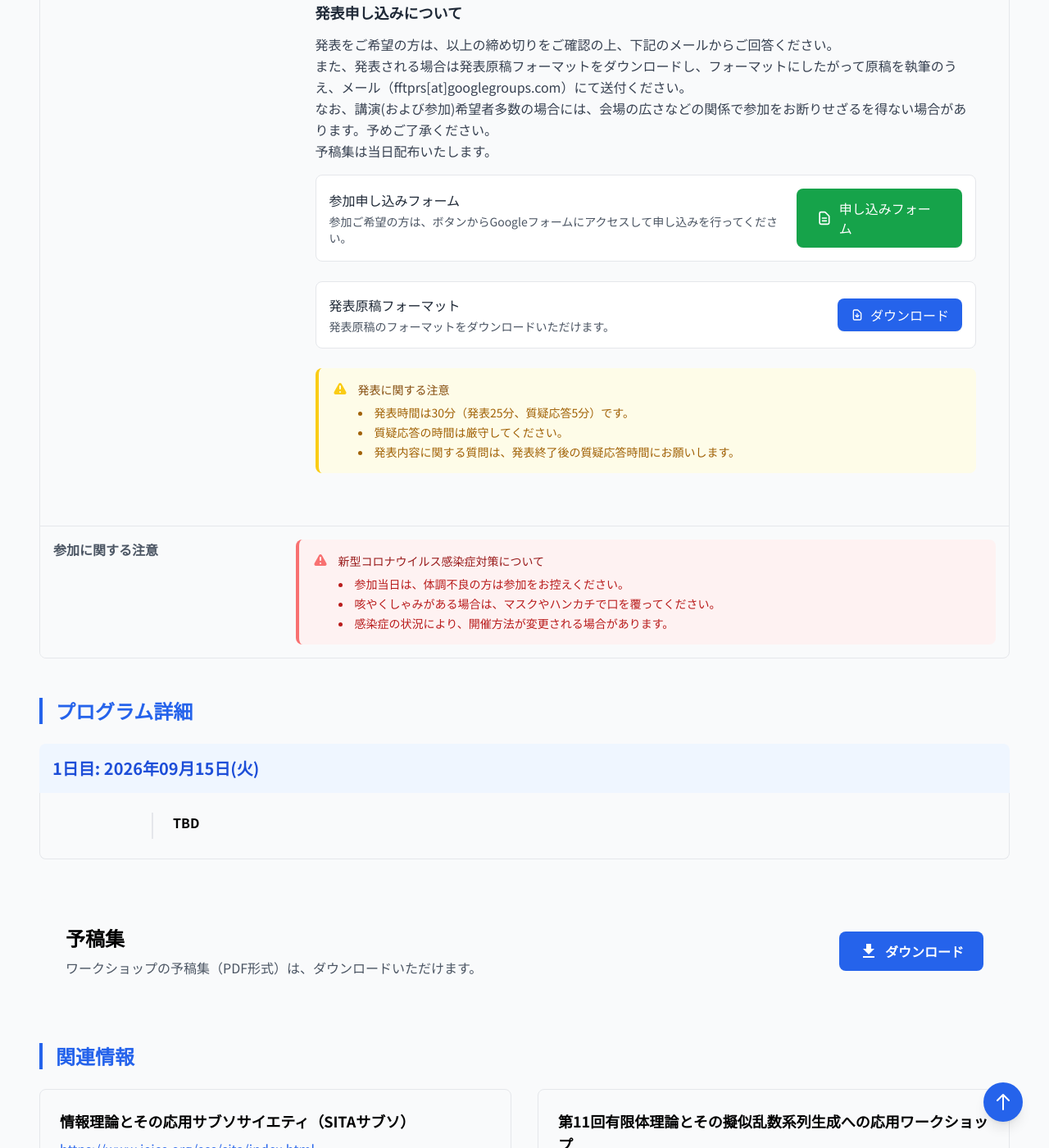
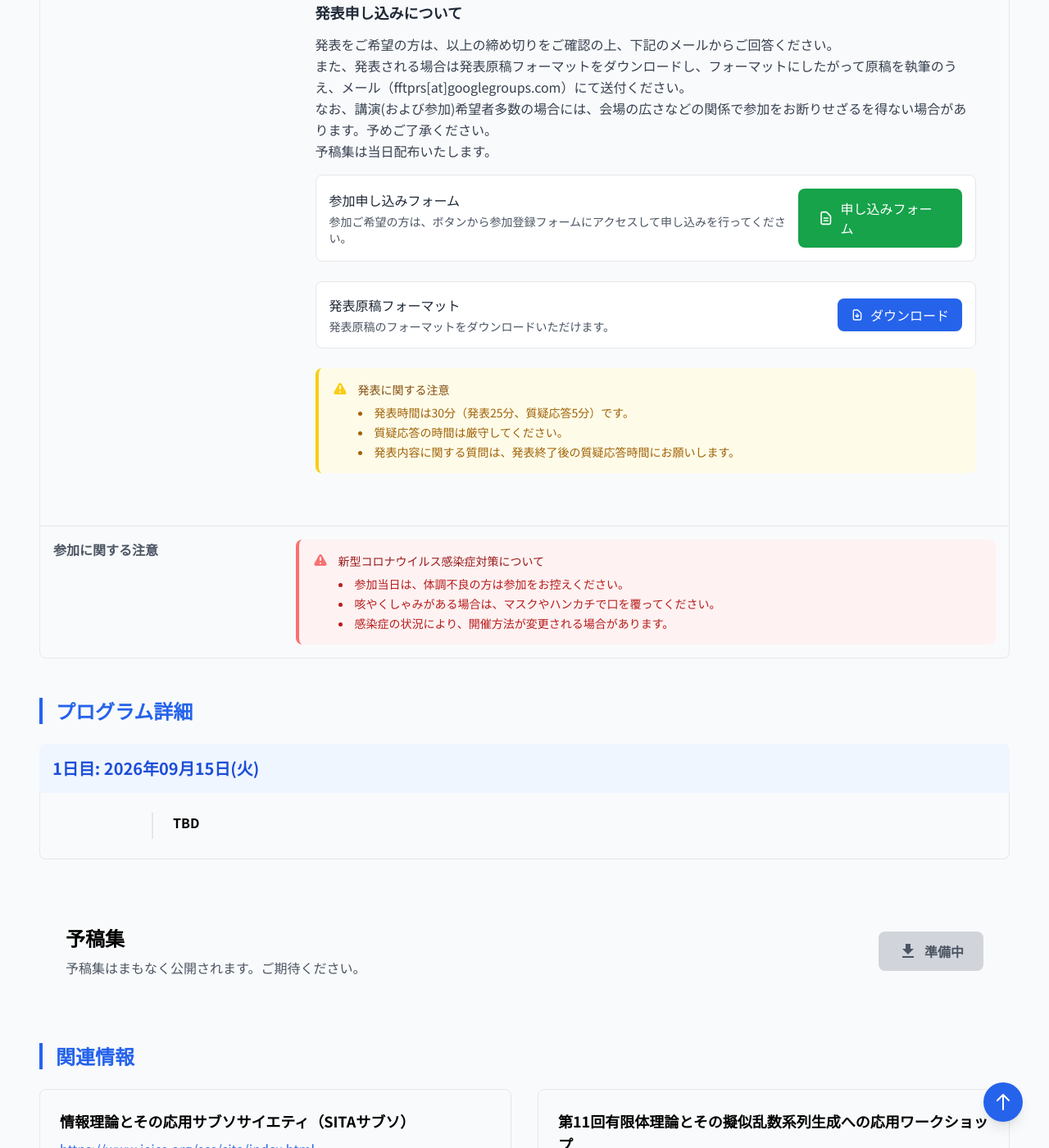
Before and after one commit to FFTPRS/WS, a Jekyll site: the page built from pages/workshop12.html, in a window 1280 px wide and 1400 px high, scrolled down 1569 px. Shown: the whole window at 82% size. Built offline with Jekyll 4.4.1, drawn with Linux system fonts in a browser that asks for light colours; nearby versions of some CDN libraries; some of the changed text lies outside the part shown.

Commit message:
fix, doc: 参加申込フォーム追記、実行委員オーダー書換、テンプレ追加、プロジェクト構造書換

```diff
--- a/_data/workshop12.yml
+++ b/_data/workshop12.yml
@@ -1,6 +1,6 @@
 title: "第12回 有限体理論とその擬似乱数系列生成への応用ワークショップ"
 sponsored_by: "電子情報通信学会 情報理論とその応用サブソサイエティ"
-executive_committee_member: "宮﨑武(九州情報大学)、小寺雄太(岡山大学)、佐藤陵一(岡山理科大学)、林夏生(北九州市立大学)"
+executive_committee_member: "小寺雄太(岡山大学)、宮﨑武(九州情報大学)、佐藤陵一(岡山理科大学)、林夏生(北九州市立大学)"
 overview: "今回で12回目となる有限体理論とその擬似乱数系列生成への応用ワークショップは、
 日頃より有限体理論やその擬似乱数系列生成への応用に関連する研究者、
 またそのようなテーマに興味をもっている研究者が一堂に会し、
@@ -31,8 +31,8 @@ program:
       speaker: ""
       description: ""
 
-proceedings: "公開停止中"
-manuscript_format: "https://github.com/FFTPRS/WS/raw/master/fftprsws25.zip"
+proceedings: ""
+manuscript_format: "https://github.com/FFTPRS/WS/assets/zip/raw/master/fftprsws26.zip"
 
 
 links:
--- a/assets/pdf/pdf_here.txt
+++ b/assets/pdf/manuscript_here.txt
@@ -1 +1,2 @@
 予稿集はこちらのフォルダに配置してください。
+Please place manuscripts in this folder.
--- /dev/null
+++ b/assets/zip/format_here.txt
@@ -0,0 +1,2 @@
+原稿のフォーマットはこちらのフォルダに配置してください。
+Please place the template in this folder.
--- a/pages/workshop12.html
+++ b/pages/workshop12.html
@@ -91,11 +91,11 @@ description: "第12回有限体理論とその擬似乱数系列生成への応
                                     <div>
                                         <h5 class="font-medium text-gray-800 mb-1">参加申し込みフォーム</h5>
                                         <p class="text-sm text-gray-600">
-                                            参加ご希望の方は、ボタンからGoogleフォームにアクセスして申し込みを行ってください。
+                                            参加ご希望の方は、ボタンから参加登録フォームにアクセスして申し込みを行ってください。
                                         </p>
                                     </div>
                                     <a class="inline-flex items-center bg-green-600 text-white font-medium py-3 px-6 rounded-lg hover:bg-green-700 transition-colors duration-200 shadow-sm"
-                                       href="https://docs.google.com/forms/d/e/1FAIpQLSd8GK9xV91qUy-pNc62wAv2IR6AKKdMv2vRtzSHKv8n5dSCng/viewform?usp=header" target="_blank">
+                                       href="https://forms.cloud.microsoft/Pages/ResponsePage.aspx?id=dqpZ2qrg50-_EXI97pjWdorPFvBF-BFDr4AyG3iXSWNUMkFUMVRSMDREVDNBSjA5TkNJTlUyTEFOMC4u" target="_blank">
                                         <svg class="w-5 h-5 mr-2" fill="none" stroke="currentColor" viewBox="0 0 24 24">
                                             <path stroke-linecap="round" stroke-linejoin="round" stroke-width="2" d="M9 12h6m-6 4h6m2 5H7a2 2 0 01-2-2V5a2 2 0 012-2h5.586a1 1 0 01.707.293l5.414 5.414a1 1 0 01.293.707V19a2 2 0 01-2 2z"></path>
                                         </svg>
@@ -247,7 +247,7 @@ description: "第12回有限体理論とその擬似乱数系列生成への応
         {% else %}
         <div>
             <h2 class="text-2xl font-bold mb-2">予稿集</h2>
-            <p class="text-gray-600">ワークショップの予稿集（PDF形式）は、ダウンロードいただけます。</p>
+            <p class="text-gray-600">ワークショップの予稿集（PDF形式）は、こちらからダウンロードいただけます。</p>
         </div>
         <a class="mt-4 md:mt-0 bg-blue-600 text-white font-bold py-3 px-6 rounded-lg hover:bg-blue-700 transition-colors flex items-center"
             href="{{ workshop.proceedings }}">
```
Also changed, not shown: README.md, 3 other files.
